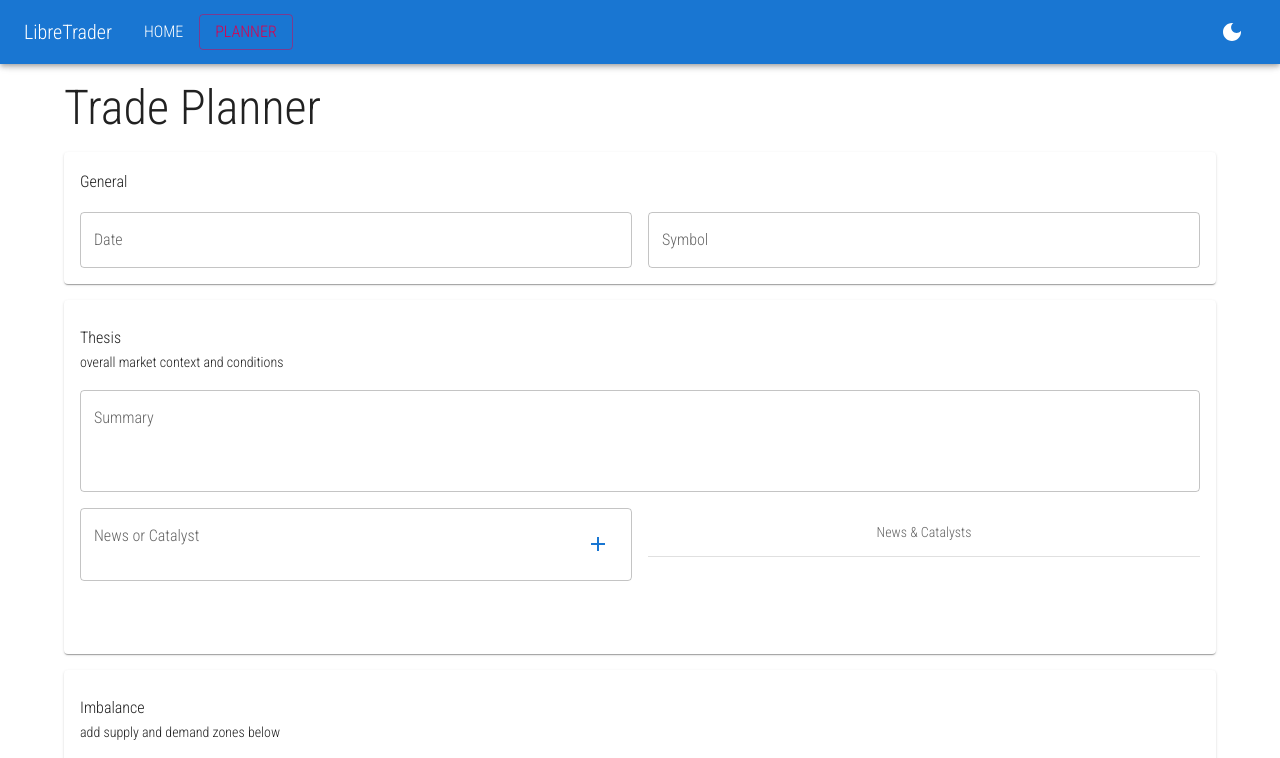
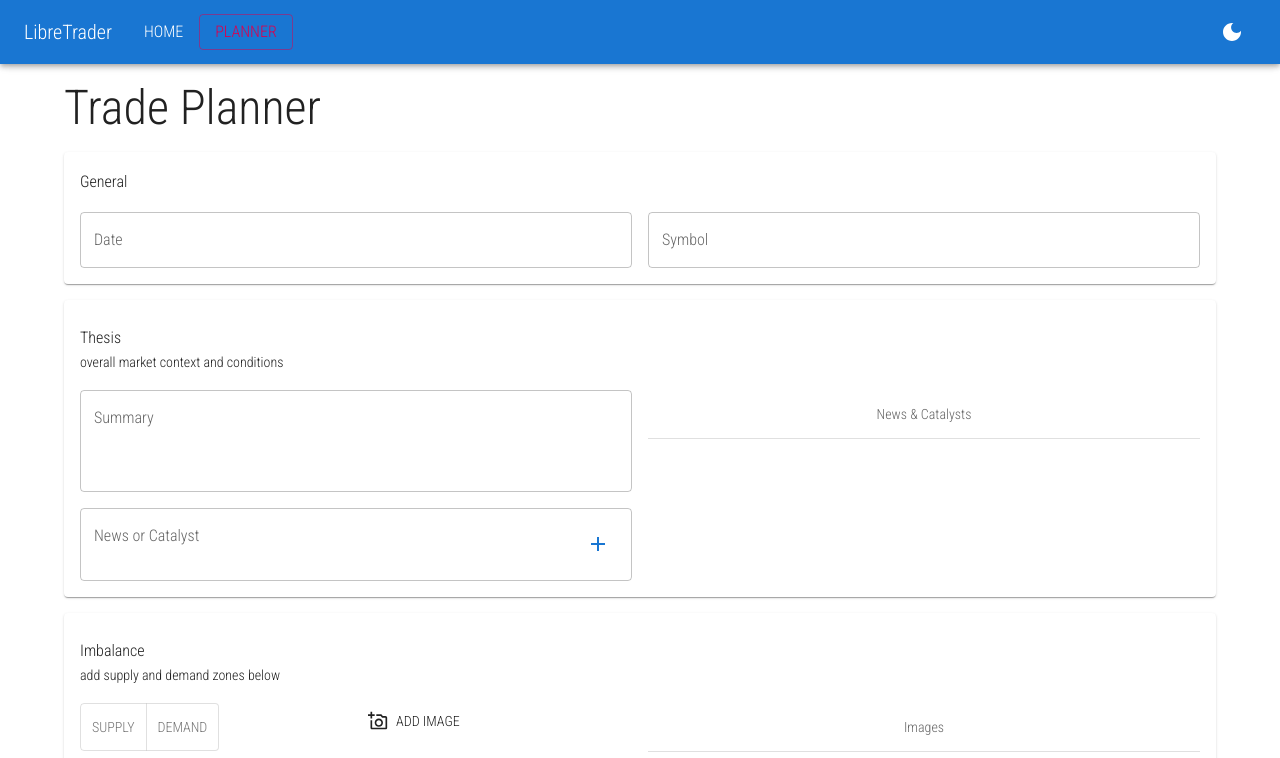
Before and after one commit to oze4/LibreTrader, a React app in the folder frontend/: page /planner in a window 1280 px wide. Shown: the top 758 px of the page. Built offline with nearby package versions, Linux system fonts and the light colour scheme.

Commit message:
feat(frontend): improve grid

```diff
--- a/frontend/src/components/TradePlanForm/index.js
+++ b/frontend/src/components/TradePlanForm/index.js
@@ -115,6 +115,8 @@ export default function TradePlan({ onSubmit }) {
             <Typography variant="subtitle1">Thesis</Typography>
             <Typography variant="subtitle2">overall market context and conditions</Typography>
           </Grid>
+          <Grid item xs={12} container spacing={2}>
+            <Grid item xs={12} md={6} container spacing={2}>
               {/* bigger picture */}
               <Grid item xs={12}>
                 <TextField
@@ -127,7 +129,7 @@ export default function TradePlan({ onSubmit }) {
                 />
               </Grid>
               {/* add news or catalyst */}
-          <Grid item xs={12} md={6}>
+              <Grid item xs={12}>
                 <TextField
                   fullWidth
                   multiline
@@ -146,14 +148,13 @@ export default function TradePlan({ onSubmit }) {
                   }}
                 />
               </Grid>
+            </Grid>
+            <Grid item xs={12} md={6} container spacing={2}>
               {/* display news and catalysts */}
-          <Grid item xs={12} md={6}>
-            <Paper
-              elevation={0}
+              <Grid item xs={12}>
+                <List
                   ref={newsAndCatalystsListRef}
-              sx={{ minHeight: "130px", maxHeight: "200px", overflow: "auto" }}
-            >
-              <List
+                  sx={{ maxHeight: "180px", overflow: "scroll" }}
                   subheader={
                     <ListSubheader sx={{ textAlign: "center" }}>News &amp; Catalysts</ListSubheader>
                   }
@@ -182,7 +183,8 @@ export default function TradePlan({ onSubmit }) {
                     );
                   })}
                 </List>
-            </Paper>
+              </Grid>
+            </Grid>
           </Grid>
         </Grid>
       </Section>
```
Lines whose indentation alone changed are shown as unchanged.
